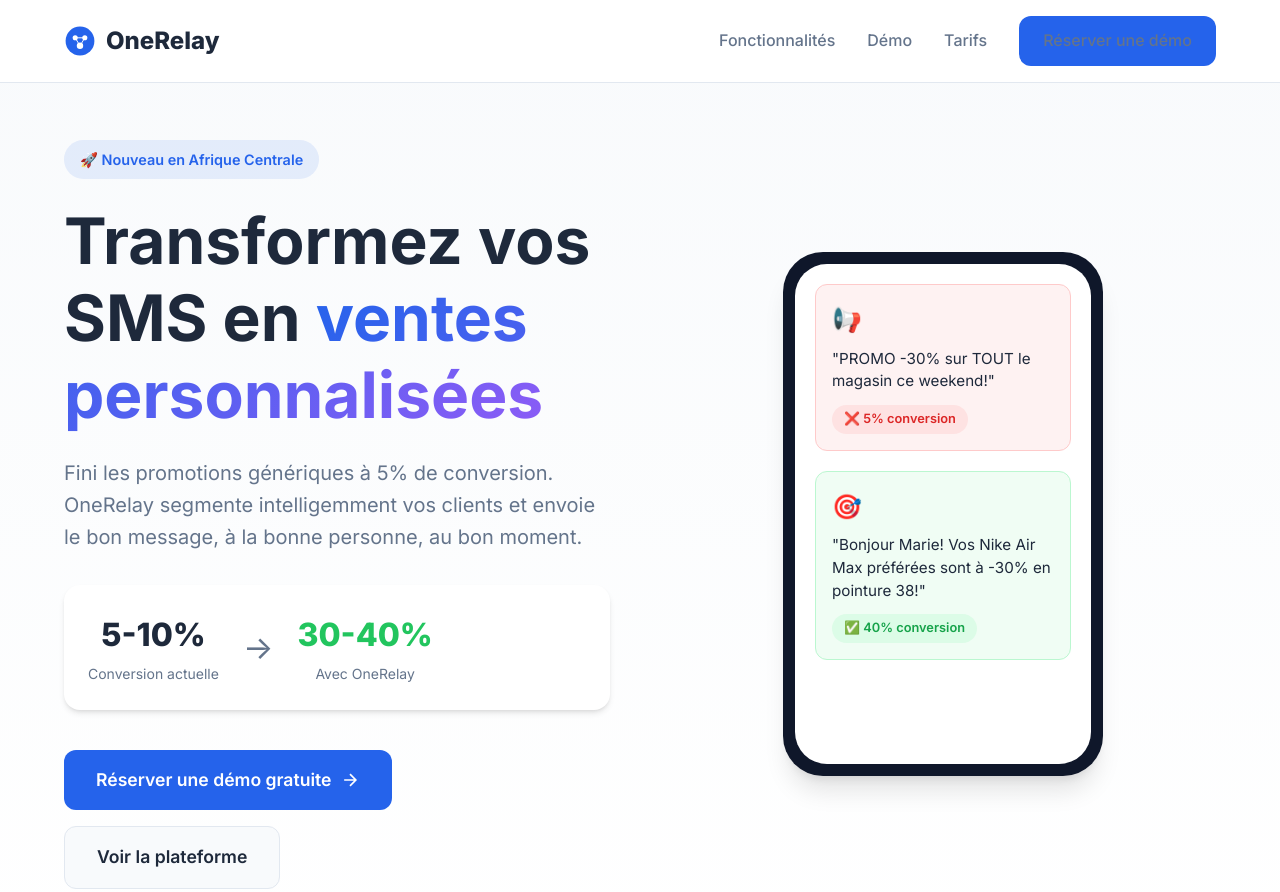
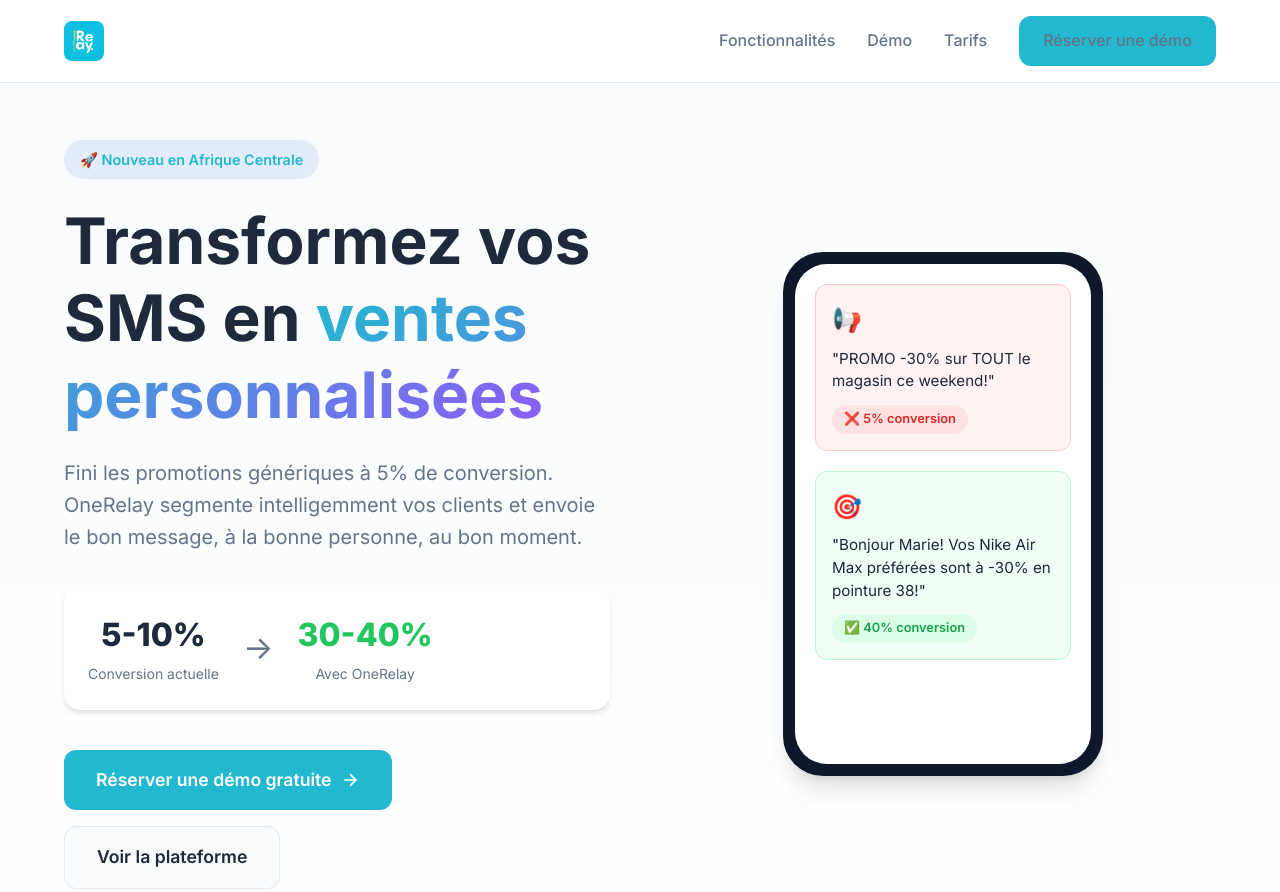
Before and after one commit to Steploic/onerelay-landing, a plain HTML site: page index.html in a window 1280 px wide. Shown: the top 892 px of the page. Drawn offline with Linux system fonts and the light colour scheme.

Commit message:
Update: intégration logo officiel OneRelay

```diff
--- a/index.html
+++ b/index.html
@@ -9,23 +9,14 @@
     <link rel="preconnect" href="https://fonts.gstatic.com" crossorigin>
     <link href="https://fonts.googleapis.com/css2?family=Inter:wght@300;400;500;600;700;800&display=swap" rel="stylesheet">
     <link rel="stylesheet" href="styles.css">
-    <link rel="icon" type="image/svg+xml" href="favicon.svg">
+    <link rel="icon" type="image/png" href="logo.png">
 </head>
 <body>
     <!-- Navigation -->
     <nav class="navbar">
         <div class="container nav-container">
             <a href="#" class="logo">
-                <svg width="32" height="32" viewBox="0 0 100 100" fill="none" xmlns="http://www.w3.org/2000/svg">
-                    <circle cx="50" cy="50" r="45" fill="#2563eb"/>
-                    <circle cx="35" cy="40" r="8" fill="white"/>
-                    <circle cx="65" cy="40" r="8" fill="white"/>
-                    <circle cx="50" cy="65" r="10" fill="white"/>
-                    <path d="M35 40 L50 65" stroke="white" stroke-width="3"/>
-                    <path d="M65 40 L50 65" stroke="white" stroke-width="3"/>
-                    <path d="M35 40 L65 40" stroke="white" stroke-width="3"/>
-                </svg>
-                <span>OneRelay</span>
+                <img src="logo.png" alt="OneRelay" class="logo-img">
             </a>
             <div class="nav-links">
                 <a href="#features">Fonctionnalités</a>
@@ -497,16 +488,7 @@
             <div class="footer-content">
                 <div class="footer-brand">
                     <a href="#" class="logo">
-                        <svg width="32" height="32" viewBox="0 0 100 100" fill="none" xmlns="http://www.w3.org/2000/svg">
-                            <circle cx="50" cy="50" r="45" fill="#2563eb"/>
-                            <circle cx="35" cy="40" r="8" fill="white"/>
-                            <circle cx="65" cy="40" r="8" fill="white"/>
-                            <circle cx="50" cy="65" r="10" fill="white"/>
-                            <path d="M35 40 L50 65" stroke="white" stroke-width="3"/>
-                            <path d="M65 40 L50 65" stroke="white" stroke-width="3"/>
-                            <path d="M35 40 L65 40" stroke="white" stroke-width="3"/>
-                        </svg>
-                        <span>OneRelay</span>
+                        <img src="logo.png" alt="OneRelay" class="logo-img">
                     </a>
                     <p>L'intelligence retail pour les boutiques africaines.</p>
                 </div>
--- a/styles.css
+++ b/styles.css
@@ -4,9 +4,9 @@
 
 /* CSS Variables */
 :root {
-    --primary: #2563eb;
-    --primary-dark: #1d4ed8;
-    --primary-light: #3b82f6;
+    --primary: #22B8CF;
+    --primary-dark: #1CA3B8;
+    --primary-light: #3CC9DD;
     --secondary: #0f172a;
     --accent: #22c55e;
     --background: #ffffff;
@@ -138,6 +138,12 @@
     font-weight: 800;
     color: var(--text);
     text-decoration: none;
+}
+
+.logo-img {
+    height: 40px;
+    width: auto;
+    border-radius: 8px;
 }
 
 .nav-links {
```
Also changed, not shown: favicon.svg, logo.png (added), logo.svg (deleted).
